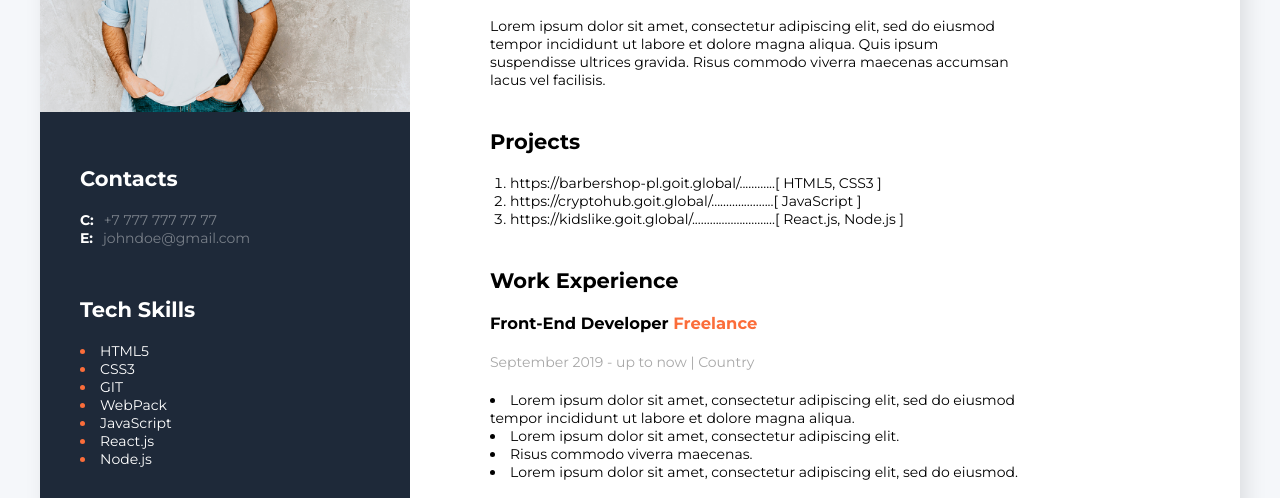
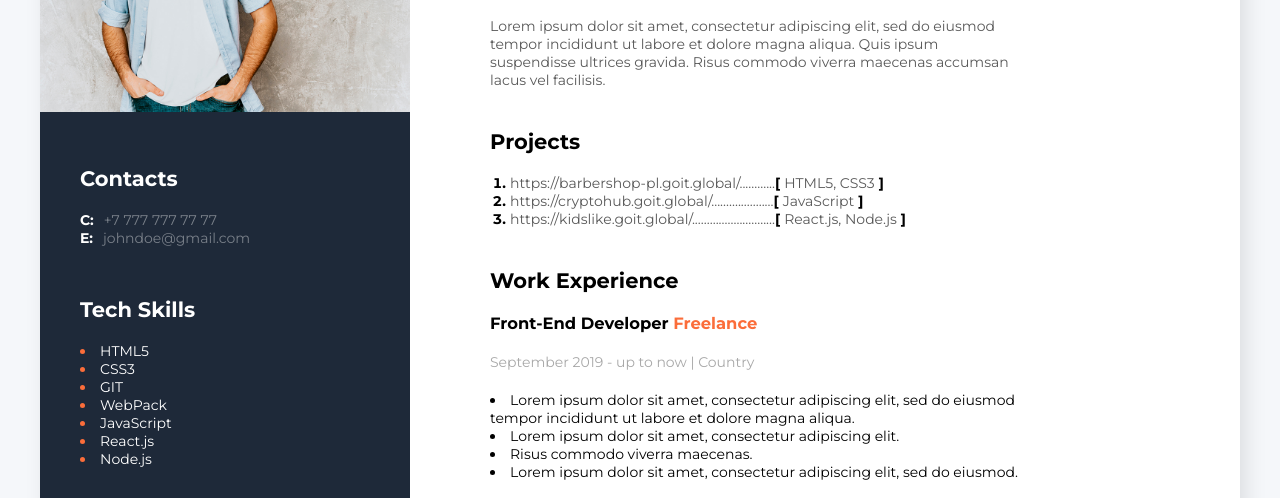
Before and after one commit to krystianpis/maraton-goit-template, a plain HTML site: page index.html in a window 1280 px wide. Shown: the part 266-764 px from the top of the page. Drawn offline with Linux system fonts and the light colour scheme.

Commit message:
changed colours in some text, modified classes, simplified some code

```diff
--- a/index.html
+++ b/index.html
@@ -19,7 +19,7 @@
                 <div class="right-text">
                     <h2>Front-End Developer</h2>
                     <h1>John Doe</h1>
-                    <p>
+                    <p class="description-text">
                         Lorem ipsum dolor sit amet, consectetur adipiscing elit, sed do eiusmod tempor incididunt ut
                         labore
                         et
@@ -34,18 +34,18 @@
                     <ol>
                         <li>
                             <a href="https://barbershop-pl.goit.global/" target="_blank"
-                                class="project-link">https://barbershop-pl.goit.global/</a>............[
-                            HTML5, CSS3 ]
+                                class="ol-list-text">https://barbershop-pl.goit.global/............</a>[
+                            <span class="ol-list-text">HTML5, CSS3</span> ]
                         </li>
                         <li>
                             <a href="https://cryptohub.goit.global/" target="_blank"
-                                class="project-link">https://cryptohub.goit.global/</a>.....................[
-                            JavaScript ]
+                                class="ol-list-text">https://cryptohub.goit.global/.....................</a>[
+                            <span class="ol-list-text">JavaScript</span> ]
                         </li>
                         <li>
                             <a href="https://kidslike.goit.global/" target="_blank"
-                                class="project-link">https://kidslike.goit.global/</a>............................[
-                            React.js, Node.js ]
+                                class="ol-list-text">https://kidslike.goit.global/............................</a>[
+                            <span class="ol-list-text">React.js, Node.js</span> ]
                         </li>
                     </ol>
                 </div>
--- a/sass/main.scss
+++ b/sass/main.scss
@@ -37,6 +37,7 @@ ul {
 
 ol {
 	padding: 0 20px;
+	font-weight: 700;
 }
 
 a {
@@ -80,6 +81,10 @@ a {
 	margin: 100px 215px auto 80px;
 }
 
+.description-text {
+	color: #595959;
+}
+
 .right-text,
 .time-text,
 h1,
@@ -97,10 +102,6 @@ h1 {
 	font-size: 3rem;
 }
 
-.project-link {
-	color: #000;
-}
-
 .time-text {
 	color: #a8a8a8;
 }
@@ -108,3 +109,8 @@ h1 {
 .position-text {
 	color: #fb6d3a;
 }
+
+.ol-list-text {
+	color: #595959;
+	font-weight: 400;
+}
```
Also changed, not shown: css/main.css, 1 other file.
